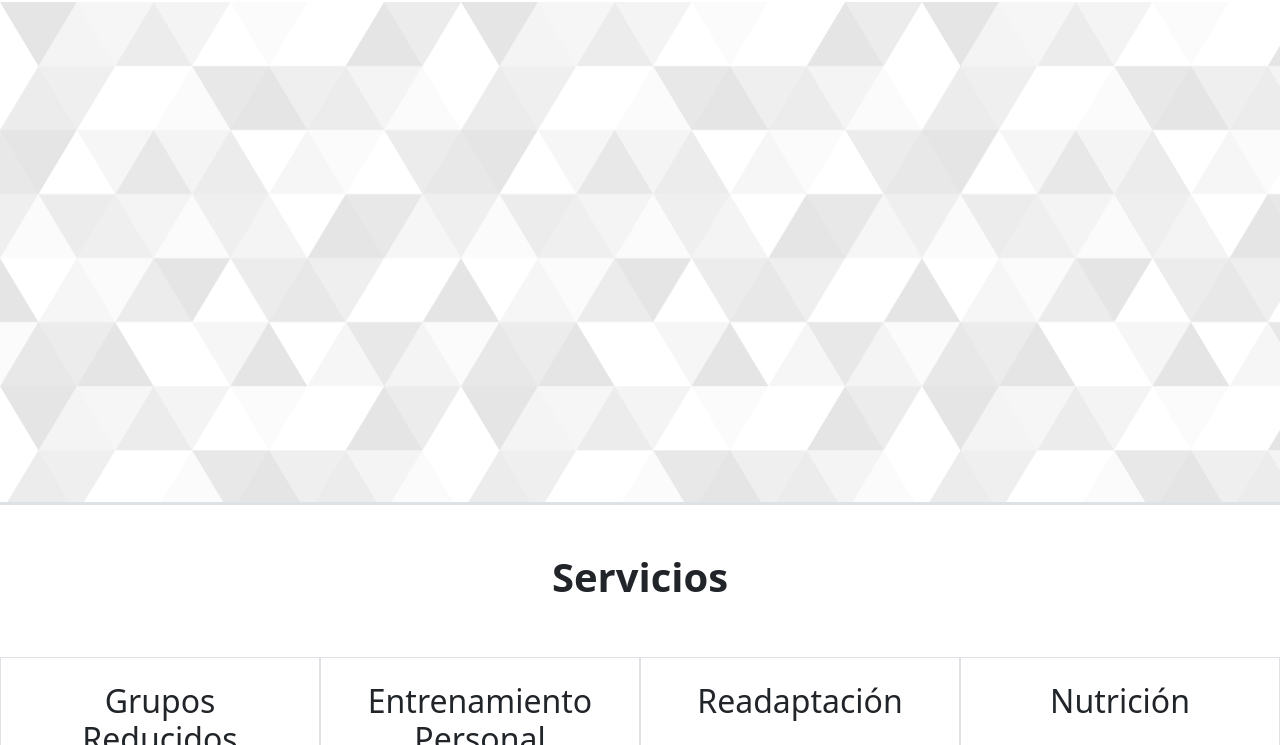
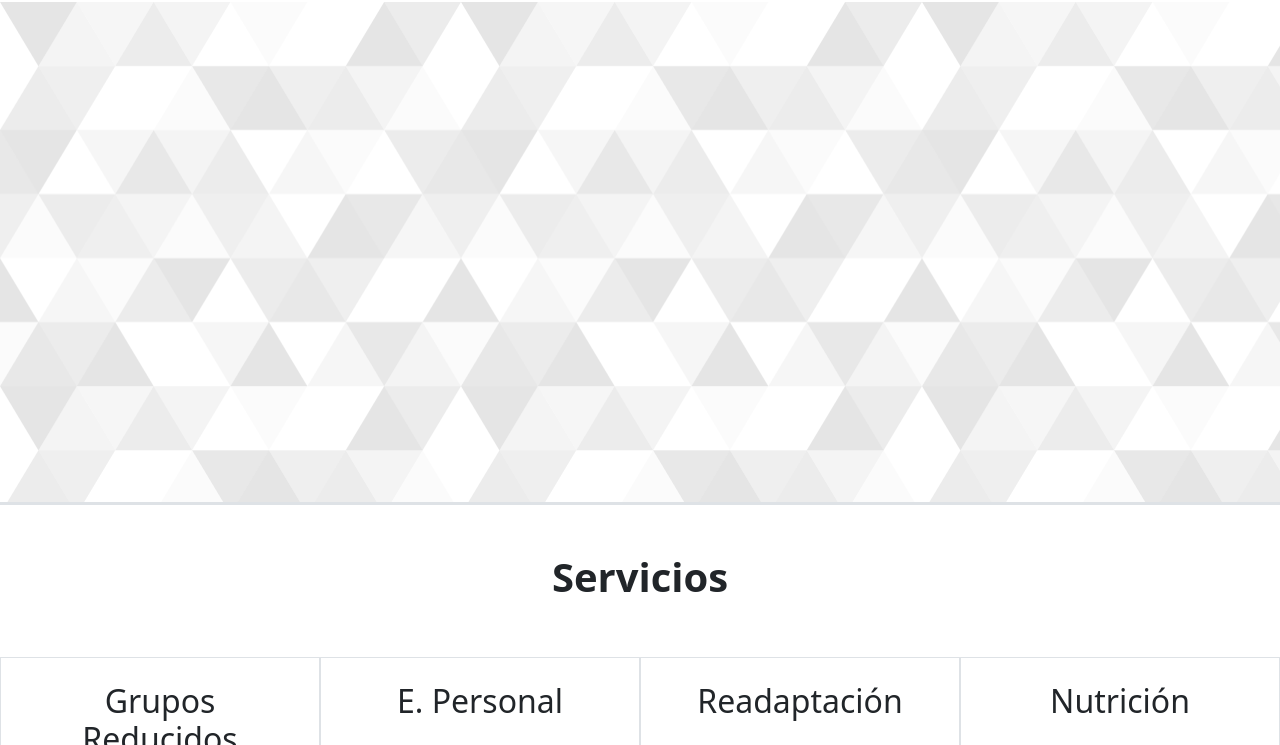
Before and after one commit to amartingonz/proyecto-bootstrap, a website built with Parcel: page html/index.html in a window 1280 px wide. Shown: the part 207-952 px from the top of the page. Built offline with nearby package versions, Linux system fonts and the light colour scheme.

Commit message:
Acabado
Acabado

```diff
--- a/html/index.html
+++ b/html/index.html
@@ -57,7 +57,7 @@
             <p class="fs-4 p-2">Entrenamiento en grupos reducidos (máximo 8 personas) donde podrás trabajar tu condición física de una manera completa.</p>
         </div>
         <div class="col-sm-3 p-3 border">
-            <h2 class="fs-2 p-2">Entrenamiento Personal</h2>
+            <h2 class="fs-2 p-2">E. Personal</h2>
             <p class="fs-4 p-2">Entrenamiento totalmente individualizado y adaptado a tus necesidades con un entrenador aplicado a tu caso.</p>
         </div>
         <div class="col-sm-3 p-3 border">
```
